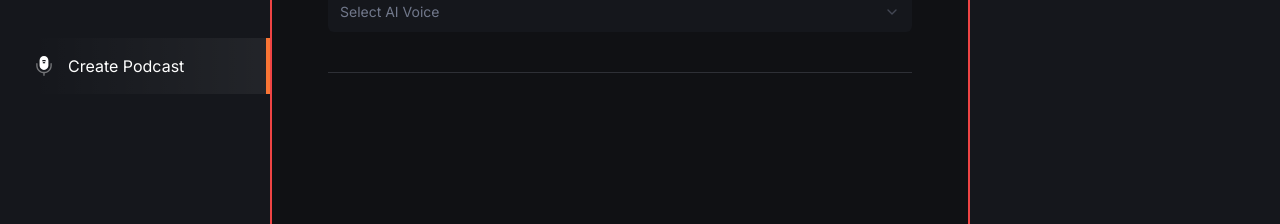
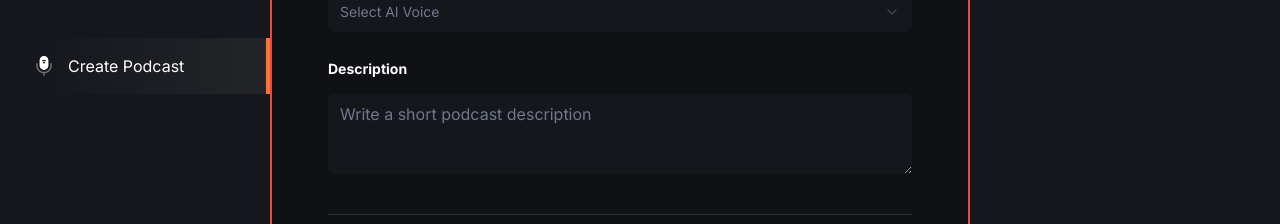
Before and after one commit to lewis-worsley/podcastr, a Next.js app: page /create-podcast in a window 1280 px wide. Shown: the part 254-478 px from the top of the page. Built offline with nearby package versions, Linux system fonts and the light colour scheme; no server answers.

Commit message:
setup textarea for podcast description in form

```diff
--- a/app/(root)/create-podcast/page.tsx
+++ b/app/(root)/create-podcast/page.tsx
@@ -26,6 +26,10 @@ import {
 } from "@/components/ui/select"
 import { cn } from "@/lib/utils"
 import { useState } from "react"
+import { Textarea } from "@/components/ui/textarea"
+import GeneratePodcast from "@/components/GeneratePodcast"
+import GenerateThumbnail from "@/components/GenerateThumbnail"
+import { Loader } from "lucide-react"
 
 const voiceCategories = [
     'alloy',
@@ -43,7 +47,8 @@ const formSchema = z.object({
 })
 
 const CreatePodcast = () => {
-    const [voiceType, setVoiceType] = useState<string | null>(null)
+    const [voiceType, setVoiceType] = useState<string | null>(null);
+    const [isSubmitting, setIsSubmitting] = useState(false);
 
     const form = useForm<z.infer<typeof formSchema>>({
         resolver: zodResolver(formSchema),
@@ -70,7 +75,7 @@ const CreatePodcast = () => {
                     <div className="flex flex-col gap-[30px] border-b border-black-5 pb-10">
                         <FormField
                             control={form.control}
-                            name="username"
+                            name="podcastTitle"
                             render={({ field }) => (
                                 <FormItem className="flex flex-col gap-2.5">
                                     <FormLabel className="text-16 font-bold text-white-1">Username</FormLabel>
@@ -116,9 +121,26 @@ const CreatePodcast = () => {
                                     />
                                 )}
                             </Select>
+                        </div>
+                        <FormField
+                            control={form.control}
+                            name="podcastDescription"
+                            render={({ field }) => (
+                                <FormItem className="flex flex-col gap-2.5">
+                                    <FormLabel className="text-16 font-bold text-white-1">Description</FormLabel>
+                                    <FormControl>
+                                        <Textarea
+                                            className="input-class focus-visible:ring-orange-1"
+                                            placeholder="Write a short podcast description"
+                                            {...field}
+                                        />
+                                    </FormControl>
+                                    <FormMessage className="text-white-1" />
+                                </FormItem>
+                            )}
+                        />
+                    </div>
 
-                        </div>
-                    </div>
                 </form>
             </Form>
         </section>
```
